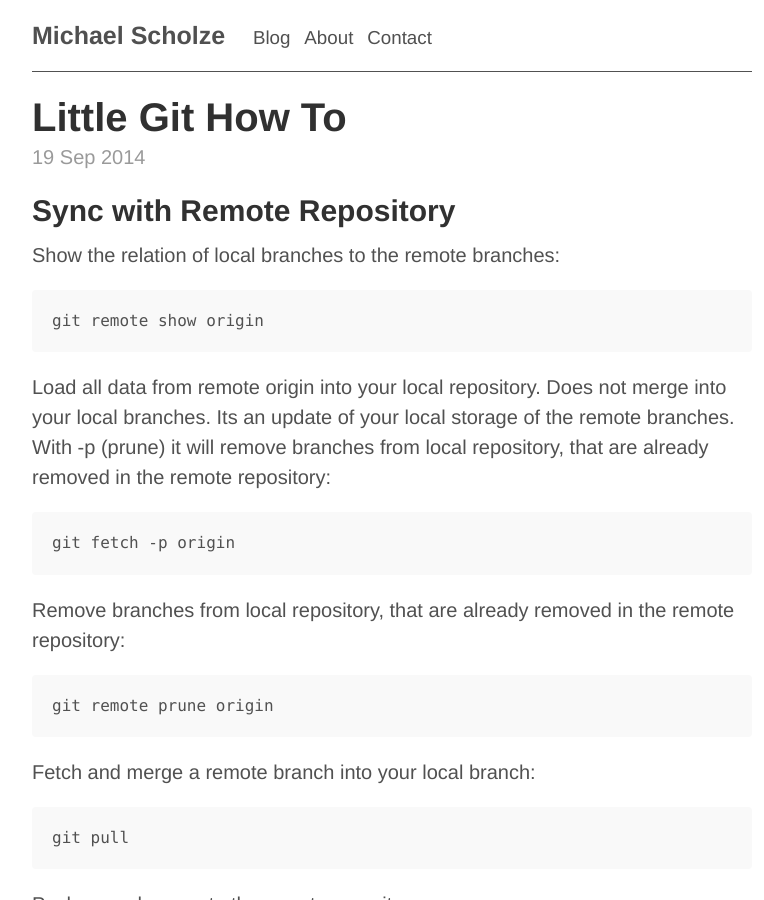
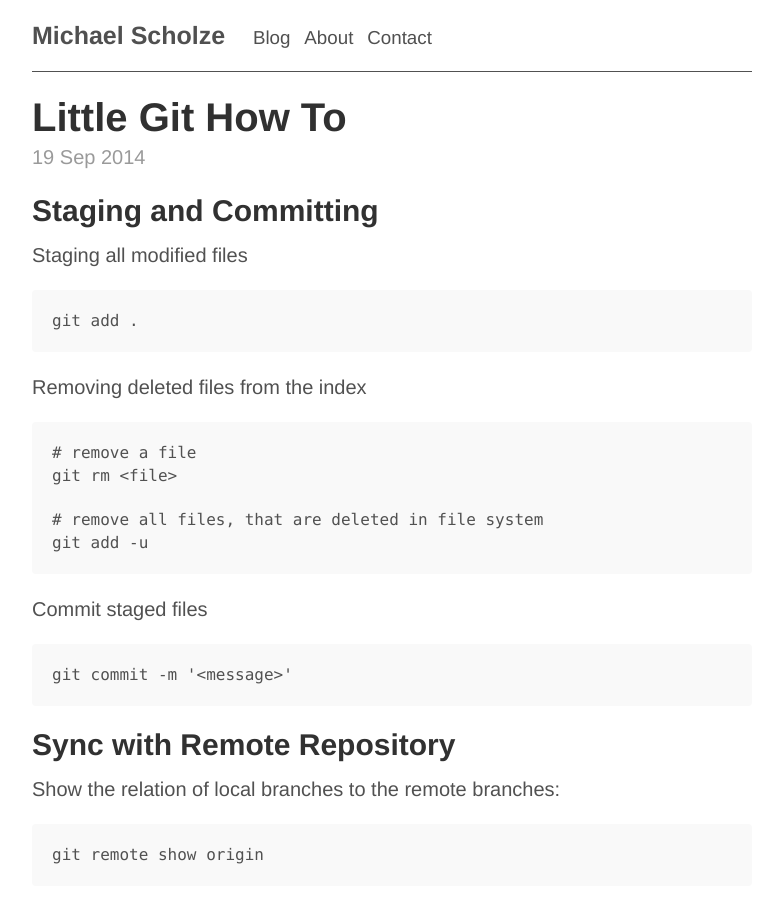
Before and after one commit to migescho/migescho.github.io, a Jekyll site: the page built from _posts/2014-09-19-little-git-howto.md, in a window 1280 px wide and 900 px high. Shown: the whole window, without its empty margins (248-1012 px from the left). Built offline with Jekyll 4.4.1, drawn with Linux system fonts in a browser that asks for light colours; Markdown is read by kramdown in place of the engine named in the settings.

Commit message:
add staging and committing

````diff
--- a/_posts/2014-09-19-little-git-howto.md
+++ b/_posts/2014-09-19-little-git-howto.md
@@ -3,6 +3,31 @@ layout: post
 title: Little Git How To
 permalink: little-git-howto
 ---
+
+## Staging and Committing
+
+Staging all modified files
+
+```
+git add .
+```
+
+Removing deleted files from the index
+
+```
+# remove a file
+git rm <file>
+
+# remove all files, that are deleted in file system
+git add -u
+```
+
+Commit staged files
+
+```
+git commit -m '<message>'
+```
+
 
 ## Sync with Remote Repository
 Show the relation of local branches to the remote branches:
````
